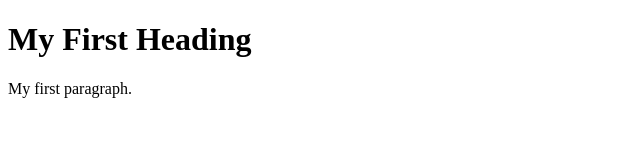
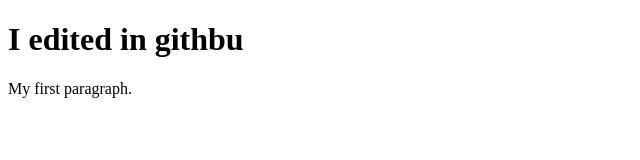
Before and after one commit to cousinorange/git-course-repo, a website: page index.html in a window 1280 px wide. Shown: the whole page, without its empty margins (0-640 px from the left). Drawn offline with Linux system fonts and the light colour scheme.

Commit message:
edited ongitub

```diff
--- a/index.html
+++ b/index.html
@@ -2,7 +2,7 @@
 <html>
 <body>
 
-<h1>My First Heading</h1>
+<h1>I edited in githbu</h1>
 <p>My first paragraph.</p>
 
 </body>
```
